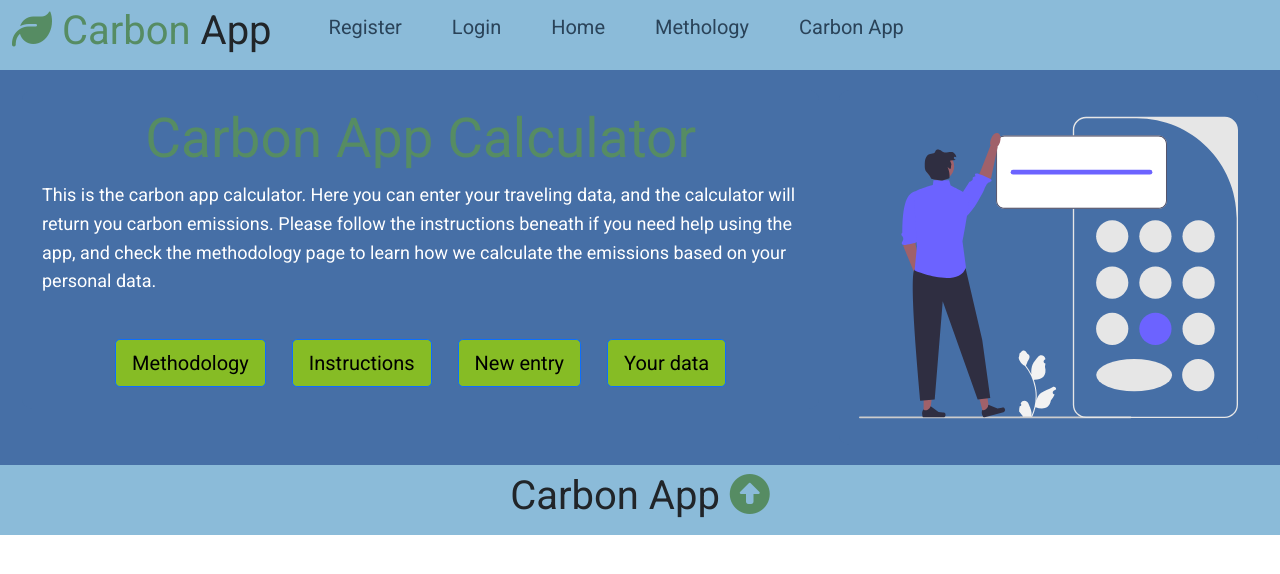
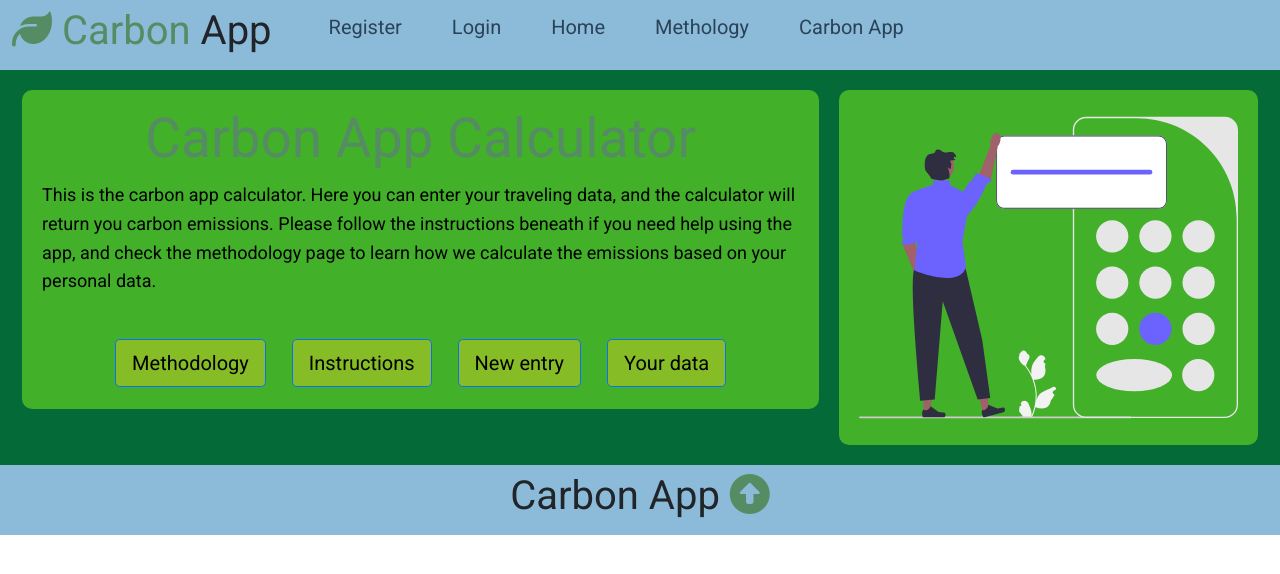
Before and after one commit to theoyster1/Carbon_App-Gruppe3, a Flask app: page /carbon_app in a window 1280 px wide. Shown: the top 574 px of the page. Run offline with Flask 2, Linux system fonts and the light colour scheme; some libraries are stand-ins or nearby versions.

Commit message:
Update carbon_app.css

```diff
--- a/capp/static/carbon_app.css
+++ b/capp/static/carbon_app.css
@@ -18,17 +18,17 @@ h4 {
 }
 /* Section header */
 .section_header_carbon_app {
-  background-color:#466fa6;
+  background-color:#046A38;
 }
 .header_carbon_app {
   display: flex;
   align-items: start;
-  background: #466fa6;
+  background: #046A38;
 }
 .header_carbon_app .box {
   flex: 1;
-  background: #466fa6;
-  color: #fff;
+  background: #43B02A;
+  color: black;
   border-radius: 10px;
   margin: 20px 10px;
   padding: 15px 20px;
@@ -49,12 +49,12 @@ h4 {
   flex-wrap:wrap;
 }
 .container_buttons_links_header_carbon_app a:hover {
-  color: #466fa6;
+  color: #43B02A;
 }
 .container_buttons_links_header_carbon_app btn {
   width: 100px;
   height: 100px;
-  background: #466fa6;
+  background: #046A38;
   color: #fff;
   display: flex;
   justify-content:center;
```
